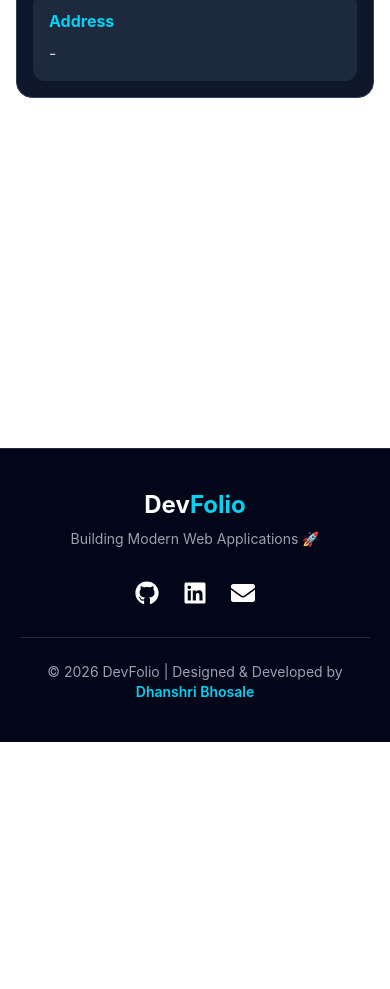
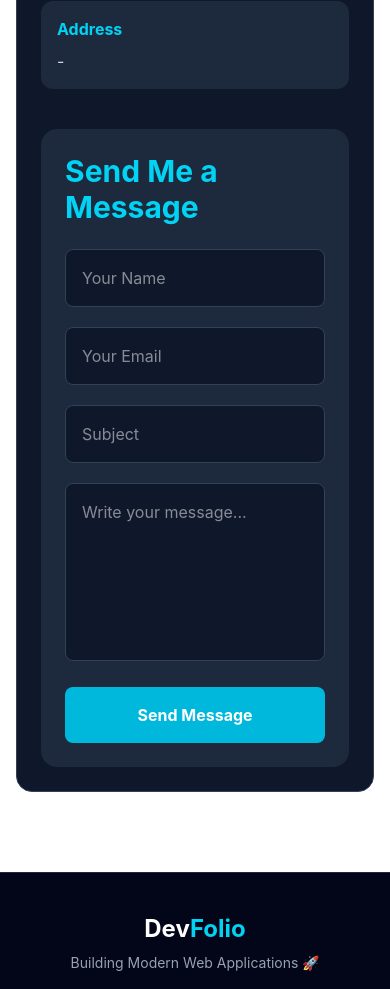
Before and after one commit to DhanshriBhosale/DevFolio, a React app in the folder frontend/: page / in a window 390 px wide. Shown: the part 5460-6449 px from the top of the page. Before the commit the page ends 6202 px from the top, so only its background shows below. Built offline with nearby package versions, Linux system fonts and the light colour scheme; no server answers; the HTML template or start-up script is replaced by a standard one.

Commit message:
Update Contact.jsx

```diff
--- a/frontend/src/pages/Contact.jsx
+++ b/frontend/src/pages/Contact.jsx
@@ -12,34 +12,102 @@ function Contact() {
     portfolio: "",
   });
 
+  const [form, setForm] = useState({
+    name: "",
+    email: "",
+    subject: "",
+    message: "",
+  });
+
   const [loading, setLoading] = useState(true);
+  const [sending, setSending] = useState(false);
 
   useEffect(() => {
     loadContact();
   }, []);
 
   const loadContact = async () => {
+
     try {
 
-      const res = await axios.get("https://devfolio-backend-production-0511.up.railway.app/api/contact");
+      const res = await axios.get(
+        "https://devfolio-backend-production-0511.up.railway.app/api/contact"
+      );
 
       if (res.data.length > 0) {
         setContact(res.data[0]);
       }
 
     } catch (err) {
+
       console.log(err);
+
     } finally {
+
       setLoading(false);
+
     }
+
+  };
+
+  const handleChange = (e) => {
+
+    setForm({
+      ...form,
+      [e.target.name]: e.target.value,
+    });
+
+  };
+
+  const sendMessage = async (e) => {
+
+    e.preventDefault();
+
+    setSending(true);
+
+    try {
+
+      const res = await axios.post(
+        "https://devfolio-backend-production-0511.up.railway.app/api/email/send",
+        form
+      );
+
+      alert(res.data);
+
+      setForm({
+        name: "",
+        email: "",
+        subject: "",
+        message: "",
+      });
+
+    } catch (err) {
+
+      console.log(err);
+      alert("Failed to send message.");
+
+    } finally {
+
+      setSending(false);
+
+    }
+
   };
 
   if (loading) {
+
     return (
+
       <section className="min-h-screen flex justify-center items-center text-white">
-        <h2 className="text-2xl font-bold">Loading Contact...</h2>
+
+        <h2 className="text-2xl font-bold">
+          Loading Contact...
+        </h2>
+
       </section>
+
     );
+
   }
 
   return (
@@ -50,13 +118,17 @@ function Contact() {
         Contact Me
       </h1>
 
-      <div className="w-full max-w-4xl mx-auto bg-slate-900 border border-slate-700 rounded-2xl p-4 sm:p-6 md:p-8 lg:p-10">
+      <div className="w-full max-w-5xl mx-auto bg-slate-900 border border-slate-700 rounded-2xl p-6 md:p-10">
 
         <div className="grid grid-cols-1 gap-5">
 
           {/* Email */}
+
           <div className="bg-slate-800 rounded-xl p-4 sm:p-5 overflow-hidden">
-            <h3 className="font-bold text-cyan-400 mb-2">Email</h3>
+
+            <h3 className="font-bold text-cyan-400 mb-2">
+              Email
+            </h3>
 
             <a
               href={`mailto:${contact.email}`}
@@ -64,11 +136,16 @@ function Contact() {
             >
               {contact.email || "-"}
             </a>
+
           </div>
 
           {/* Phone */}
+
           <div className="bg-slate-800 rounded-xl p-4 sm:p-5">
-            <h3 className="font-bold text-cyan-400 mb-2">Phone</h3>
+
+            <h3 className="font-bold text-cyan-400 mb-2">
+              Phone
+            </h3>
 
             <a
               href={`tel:${contact.phone}`}
@@ -76,20 +153,29 @@ function Contact() {
             >
               {contact.phone || "-"}
             </a>
+
           </div>
 
           {/* Address */}
+
           <div className="bg-slate-800 rounded-xl p-4 sm:p-5">
-            <h3 className="font-bold text-cyan-400 mb-2">Address</h3>
+
+            <h3 className="font-bold text-cyan-400 mb-2">
+              Address
+            </h3>
 
             <p className="text-gray-300 break-words">
               {contact.address || "-"}
             </p>
+
           </div>
 
           {/* LinkedIn */}
+
           {contact.linkedin && (
-            <div className="bg-slate-800 rounded-xl p-4 sm:p-5 overflow-hidden">
+
+            <div className="bg-slate-800 rounded-xl p-4 sm:p-5">
+
               <h3 className="font-bold text-cyan-400 mb-2">
                 LinkedIn
               </h3>
@@ -98,16 +184,21 @@ function Contact() {
                 href={contact.linkedin}
                 target="_blank"
                 rel="noreferrer"
-                className="block text-cyan-400 hover:underline break-all"
+                className="text-cyan-400 hover:underline break-all"
               >
                 View LinkedIn Profile
               </a>
+
             </div>
+
           )}
 
           {/* GitHub */}
+
           {contact.github && (
-            <div className="bg-slate-800 rounded-xl p-4 sm:p-5 overflow-hidden">
+
+            <div className="bg-slate-800 rounded-xl p-4 sm:p-5">
+
               <h3 className="font-bold text-cyan-400 mb-2">
                 GitHub
               </h3>
@@ -116,16 +207,21 @@ function Contact() {
                 href={contact.github}
                 target="_blank"
                 rel="noreferrer"
-                className="block text-cyan-400 hover:underline break-all"
+                className="text-cyan-400 hover:underline break-all"
               >
                 View GitHub Profile
               </a>
+
             </div>
+
           )}
 
           {/* Portfolio */}
+
           {contact.portfolio && (
-            <div className="bg-slate-800 rounded-xl p-4 sm:p-5 overflow-hidden">
+
+            <div className="bg-slate-800 rounded-xl p-4 sm:p-5">
+
               <h3 className="font-bold text-cyan-400 mb-2">
                 Portfolio
               </h3>
@@ -134,19 +230,87 @@ function Contact() {
                 href={contact.portfolio}
                 target="_blank"
                 rel="noreferrer"
-                className="block text-cyan-400 hover:underline break-all"
+                className="text-cyan-400 hover:underline break-all"
               >
                 Visit Portfolio
               </a>
+
             </div>
+
           )}
 
         </div>
 
-      </div>
+        {/* Contact Form */}
+
+        <div className="mt-10 bg-slate-800 rounded-2xl p-6">
+
+          <h2 className="text-3xl font-bold text-cyan-400 mb-6">
+            Send Me a Message
+          </h2>
+
+          <form
+            onSubmit={sendMessage}
+            className="space-y-5"
+          >
+
+                        <input
+              type="text"
+              name="name"
+              placeholder="Your Name"
+              value={form.name}
+              onChange={handleChange}
+              className="w-full p-4 rounded-lg bg-slate-900 border border-slate-700 text-white outline-none focus:border-cyan-400"
+              required
+            />
+
+            <input
+              type="email"
+              name="email"
+              placeholder="Your Email"
+              value={form.email}
+              onChange={handleChange}
+              className="w-full p-4 rounded-lg bg-slate-900 border border-slate-700 text-white outline-none focus:border-cyan-400"
+              required
+            />
+
+            <input
+              type="text"
+              name="subject"
+              placeholder="Subject"
+              value={form.subject}
+              onChange={handleChange}
+              className="w-full p-4 rounded-lg bg-slate-900 border border-slate-700 text-white outline-none focus:border-cyan-400"
+              required
+            />
+
+            <textarea
+              rows="6"
+              name="message"
+              placeholder="Write your message..."
+              value={form.message}
+              onChange={handleChange}
+              className="w-full p-4 rounded-lg bg-slate-900 border border-slate-700 text-white outline-none focus:border-cyan-400 resize-none"
+              required
+            />
+
+            <button
+              type="submit"
+              disabled={sending}
+              className="w-full py-4 rounded-lg bg-cyan-500 hover:bg-cyan-600 disabled:bg-gray-600 text-white font-bold duration-300"
+            >
+              {sending ? "Sending..." : "Send Message"}
+            </button>
+
+          </form>
+
+        </div>
+              </div>
 
     </section>
+
   );
+
 }
 
 export default Contact;
```
